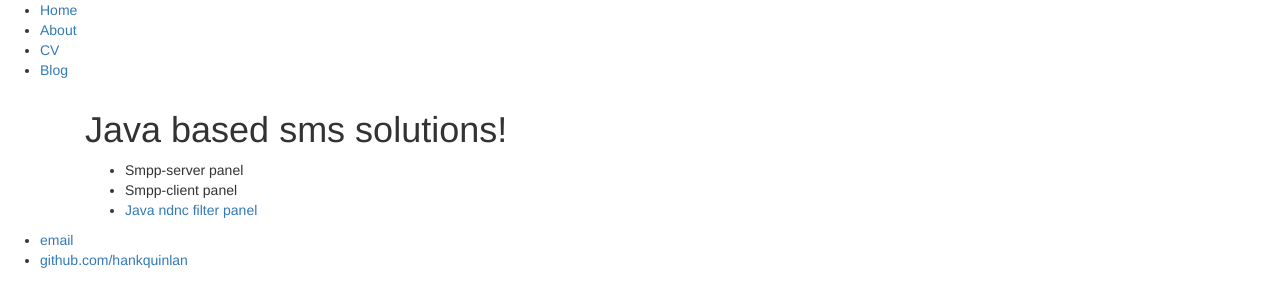
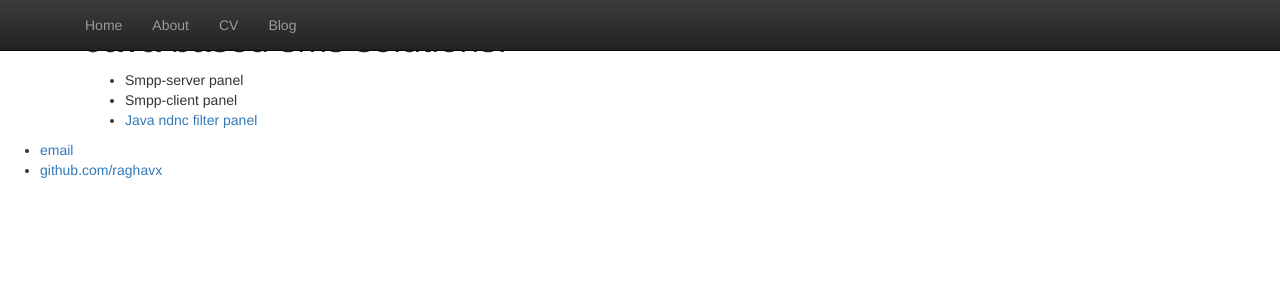
Before and after one commit to raghavx/raghavx.github.io, a Jekyll site: the page built from index.html, in a window 1280 px wide. Shown: the top 307 px of the page. Built offline with Jekyll 4.4.1, drawn with Linux system fonts in a browser that asks for light colours.

Commit message:
Update default.html

```diff
--- a/_layouts/default.html
+++ b/_layouts/default.html
@@ -11,14 +11,17 @@
 
 		</head>
 		<body>
-			<nav>
-	    		<ul>
-	        		<li><a href="/">Home</a></li>
-		        	<li><a href="/about">About</a></li>
-	        		<li><a href="/cv">CV</a></li>
-	        		<li><a href="/blog">Blog</a></li>
-	    		</ul>
+			<nav class="navbar navbar-inverse navbar-fixed-top">
+				<div class="container">
+					<ul class="nav navbar-nav">
+						<li><a href="/">Home</a></li>
+						<li><a href="/about">About</a></li>
+						<li><a href="/cv">CV</a></li>
+						<li><a href="/blog">Blog</a></li>
+					</ul>
+				</div>
 			</nav>
+
 			<div class="container">
 
 			{{ content }}
@@ -26,8 +29,8 @@
 			</div><!-- /.container -->
 			<footer>
 	    		<ul>
-	        		<li><a href="mailto:hankquinlanhub@gmail.com">email</a></li>
-	        		<li><a href="https://github.com/hankquinlan">github.com/hankquinlan</a></li>
+	        		<li><a href="mailto:rx.sahu@gmail.com">email</a></li>
+	        		<li><a href="https://github.com/raghavx">github.com/raghavx</a></li>
 				</ul>
 			</footer>
 		</body>
```
